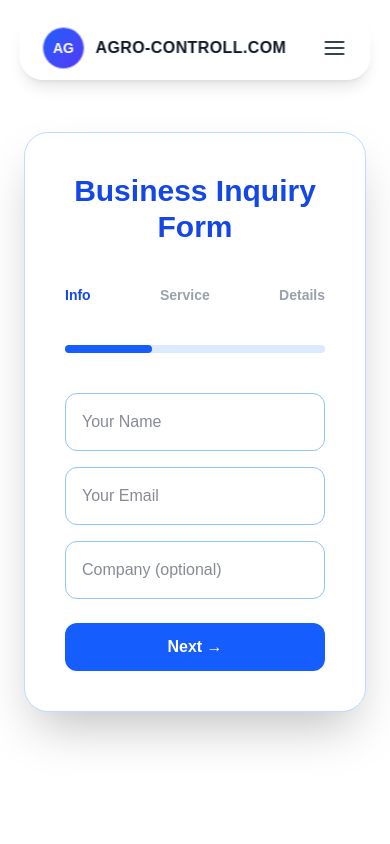
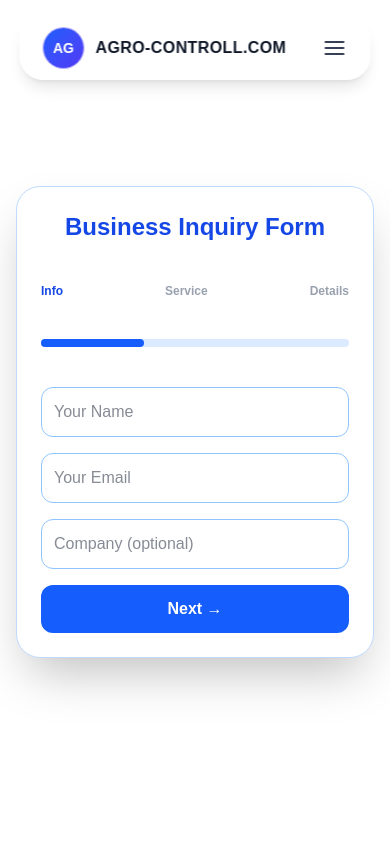
Before and after one commit to Bm8725/agrocontroll.com, a Next.js app: page /contact in a window 390 px wide. Shown: the top 844 px of the page. Built offline with nearby package versions, Linux system fonts and the light colour scheme.

Commit message:
Update form  add

```diff
--- a/src/app/contact/page.js
+++ b/src/app/contact/page.js
@@ -15,14 +15,13 @@ export default function BusinessContactForm() {
   });
 
   const [status, setStatus] = useState({ type: "", msg: "" });
+  const [submitting, setSubmitting] = useState(false);
 
   const handleChange = (e) =>
     setForm({ ...form, [e.target.name]: e.target.value });
 
   const next = () => setStep((prev) => prev + 1);
   const prev = () => setStep((prev) => prev - 1);
-
-const [submitting, setSubmitting] = useState(false);
 
   const handleSubmit = async (e) => {
     e.preventDefault();
@@ -54,30 +53,30 @@ const handleSubmit = async (e) => {
     setSubmitting(false);
   };
 
-
+  // --- Variants for smooth step animations ---
+  const variants = {
+    hidden: { opacity: 0, x: 50 },
+    visible: { opacity: 1, x: 0 },
+  };
 
   return (
-    <section className="min-h-screen bg-white text-slate-900 flex items-center justify-center px-6 py-24">
-
-      <div className="w-full max-w-xl bg-white border border-blue-200 rounded-3xl shadow-2xl p-10 space-y-10">
-
-        <h2 className="text-3xl font-extrabold text-blue-700 text-center">
+    <section className="min-h-screen bg-white text-slate-900 flex items-center justify-center px-4 sm:px-6 lg:px-24 py-12 sm:py-24">
+      <div className="w-full max-w-xl bg-white border border-blue-200 rounded-3xl shadow-2xl p-6 sm:p-10 space-y-10">
+        <h2 className="text-2xl sm:text-3xl font-extrabold text-blue-700 text-center">
           Business Inquiry Form
         </h2>
 
         {/* STATUS MESSAGES */}
         {status.type === "loading" && (
           <p className="text-center text-blue-600 font-semibold">
-            Sending request...
+            {status.msg}
           </p>
         )}
-
         {status.type === "success" && (
           <p className="text-center text-green-600 font-semibold bg-green-100 p-2 rounded-xl border border-green-300">
             {status.msg}
           </p>
         )}
-
         {status.type === "error" && (
           <p className="text-center text-red-600 font-semibold bg-red-100 p-2 rounded-xl border border-red-300">
             {status.msg}
@@ -85,7 +84,7 @@ const handleSubmit = async (e) => {
         )}
 
         {/* Progress UI */}
-        <div className="flex justify-between items-center text-sm font-semibold text-blue-700">
+        <div className="flex justify-between items-center text-xs sm:text-sm font-semibold text-blue-700">
           <span className={step >= 1 ? "text-blue-700" : "text-gray-400"}>Info</span>
           <span className={step >= 2 ? "text-blue-700" : "text-gray-400"}>Service</span>
           <span className={step >= 3 ? "text-blue-700" : "text-gray-400"}>Details</span>
@@ -99,18 +98,25 @@ const handleSubmit = async (e) => {
         </div>
 
         {/* FORM */}
-        <form onSubmit={handleSubmit} className="space-y-8">
-
+        <form onSubmit={handleSubmit} className="space-y-6 sm:space-y-8">
           {/* Step 1 */}
           {step === 1 && (
-            <motion.div initial={{ opacity: 0 }} animate={{ opacity: 1 }}>
+            <motion.div
+              key="step1"
+              initial="hidden"
+              animate="visible"
+              exit="hidden"
+              variants={variants}
+              transition={{ duration: 0.5 }}
+              className="flex flex-col gap-4 sm:gap-6"
+            >
               <input
                 name="name"
                 required
                 placeholder="Your Name"
                 value={form.name}
                 onChange={handleChange}
-                className="w-full p-4 border border-blue-300 rounded-xl bg-white focus:ring-2 focus:ring-blue-600 outline-none"
+                className="w-full p-3 sm:p-4 border border-blue-300 rounded-xl bg-white focus:ring-2 focus:ring-blue-600 outline-none"
               />
               <input
                 name="email"
@@ -119,19 +125,20 @@ const handleSubmit = async (e) => {
                 placeholder="Your Email"
                 value={form.email}
                 onChange={handleChange}
-                className="w-full mt-4 p-4 border border-blue-300 rounded-xl bg-white focus:ring-2 focus:ring-blue-600 outline-none"
+                className="w-full p-3 sm:p-4 border border-blue-300 rounded-xl bg-white focus:ring-2 focus:ring-blue-600 outline-none"
               />
               <input
                 name="company"
                 placeholder="Company (optional)"
                 value={form.company}
                 onChange={handleChange}
-                className="w-full mt-4 p-4 border border-blue-300 rounded-xl bg-white focus:ring-2 focus:ring-blue-600 outline-none"
+                className="w-full p-3 sm:p-4 border border-blue-300 rounded-xl bg-white focus:ring-2 focus:ring-blue-600 outline-none"
               />
               <button
                 type="button"
                 onClick={next}
-                className="w-full mt-6 py-3 bg-blue-600 text-white rounded-xl font-semibold hover:bg-blue-700 transition"
+                disabled={submitting}
+                className="w-full py-3 sm:py-4 bg-blue-600 text-white rounded-xl font-semibold hover:bg-blue-700 transition disabled:opacity-50"
               >
                 Next →
               </button>
@@ -140,13 +147,21 @@ const handleSubmit = async (e) => {
 
           {/* Step 2 */}
           {step === 2 && (
-            <motion.div initial={{ opacity: 0 }} animate={{ opacity: 1 }}>
+            <motion.div
+              key="step2"
+              initial="hidden"
+              animate="visible"
+              exit="hidden"
+              variants={variants}
+              transition={{ duration: 0.5 }}
+              className="flex flex-col gap-4 sm:gap-6"
+            >
               <select
                 name="service"
                 required
                 value={form.service}
                 onChange={handleChange}
-                className="w-full p-4 border border-blue-300 rounded-xl focus:ring-2 focus:ring-blue-600"
+                className="w-full p-3 sm:p-4 border border-blue-300 rounded-xl focus:ring-2 focus:ring-blue-600"
               >
                 <option value="">Select service type…</option>
                 <option value="purchase">Purchase Modules (IT200/W200)</option>
@@ -161,7 +176,7 @@ const handleSubmit = async (e) => {
                 name="budget"
                 value={form.budget}
                 onChange={handleChange}
-                className="w-full p-4 border border-blue-300 rounded-xl mt-4 focus:ring-2 focus:ring-blue-600"
+                className="w-full p-3 sm:p-4 border border-blue-300 rounded-xl focus:ring-2 focus:ring-blue-600"
               >
                 <option value="">Budget (optional)</option>
                 <option value="5k">Under $5,000</option>
@@ -170,18 +185,18 @@ const handleSubmit = async (e) => {
                 <option value="50k+">$50,000+</option>
               </select>
 
-              <div className="flex justify-between mt-6">
+              <div className="flex flex-col sm:flex-row justify-between mt-4 sm:mt-6 gap-4 sm:gap-0">
                 <button
                   onClick={prev}
                   type="button"
-                  className="px-6 py-3 border border-blue-400 rounded-xl text-blue-700 font-semibold hover:bg-blue-50"
+                  className="flex-1 px-6 py-3 border border-blue-400 rounded-xl text-blue-700 font-semibold hover:bg-blue-50"
                 >
                   ← Back
                 </button>
                 <button
                   onClick={next}
                   type="button"
-                  className="px-6 py-3 bg-blue-600 text-white rounded-xl font-semibold hover:bg-blue-700"
+                  className="flex-1 px-6 py-3 bg-blue-600 text-white rounded-xl font-semibold hover:bg-blue-700"
                 >
                   Next →
                 </button>
@@ -191,7 +206,15 @@ const handleSubmit = async (e) => {
 
           {/* Step 3 */}
           {step === 3 && (
-            <motion.div initial={{ opacity: 0 }} animate={{ opacity: 1 }}>
+            <motion.div
+              key="step3"
+              initial="hidden"
+              animate="visible"
+              exit="hidden"
+              variants={variants}
+              transition={{ duration: 0.5 }}
+              className="flex flex-col gap-4 sm:gap-6"
+            >
               <textarea
                 name="message"
                 rows={6}
@@ -199,29 +222,27 @@ const handleSubmit = async (e) => {
                 placeholder="Project description / requirements / questions…"
                 value={form.message}
                 onChange={handleChange}
-                className="w-full p-4 border border-blue-300 rounded-xl bg-white focus:ring-2 focus:ring-blue-600 outline-none resize-none"
+                className="w-full p-3 sm:p-4 border border-blue-300 rounded-xl bg-white focus:ring-2 focus:ring-blue-600 outline-none resize-none"
               />
 
-              <div className="flex justify-between mt-6">
+              <div className="flex flex-col sm:flex-row justify-between mt-4 sm:mt-6 gap-4 sm:gap-0">
                 <button
                   onClick={prev}
                   type="button"
-                  className="px-6 py-3 border border-blue-400 rounded-xl text-blue-700 font-semibold hover:bg-blue-50"
+                  className="flex-1 px-6 py-3 border border-blue-400 rounded-xl text-blue-700 font-semibold hover:bg-blue-50"
                 >
                   ← Back
                 </button>
                 <button
                   type="submit"
-                  className="px-6 py-3 bg-blue-600 text-white rounded-xl font-semibold hover:bg-blue-700"
+                  className="flex-1 px-6 py-3 bg-blue-600 text-white rounded-xl font-semibold hover:bg-blue-700"
                 >
                   Submit Inquiry
                 </button>
               </div>
             </motion.div>
           )}
-
         </form>
-
       </div>
     </section>
   );
```
Lines whose indentation alone changed are shown as unchanged.
